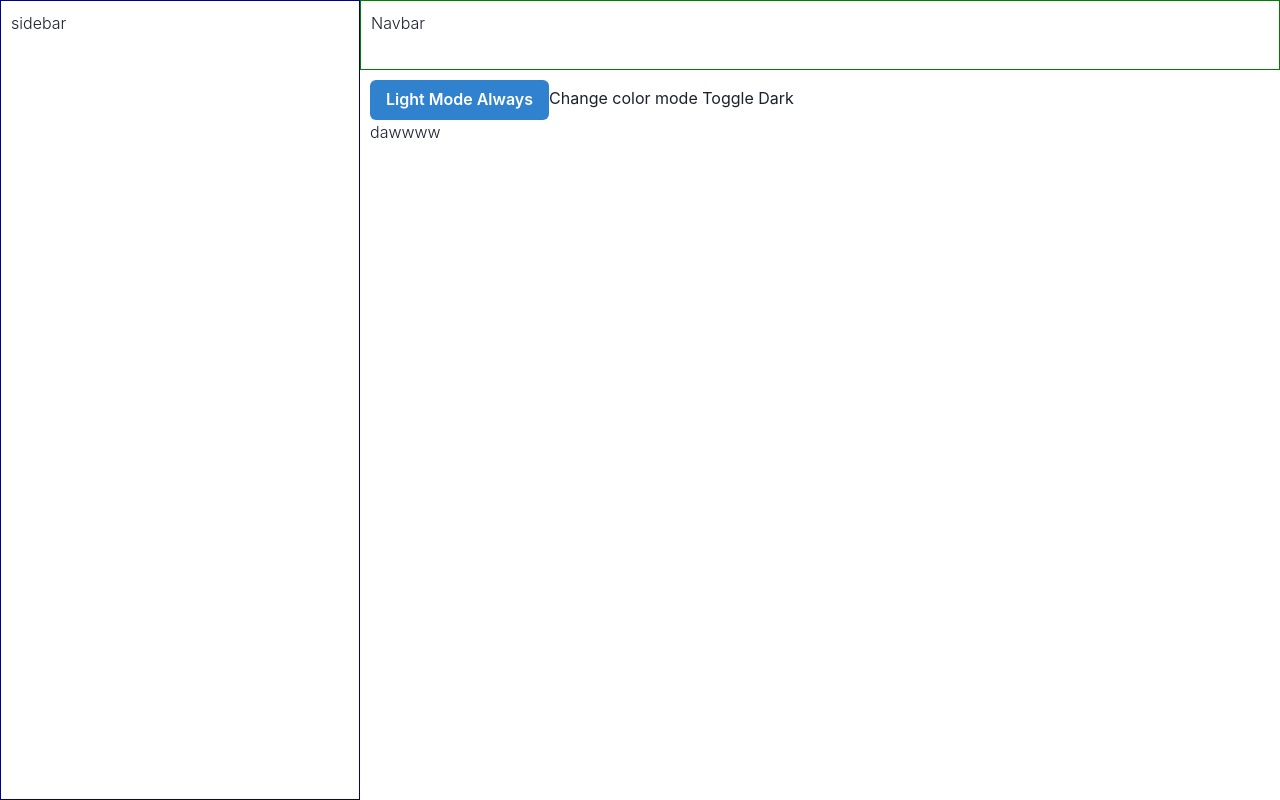
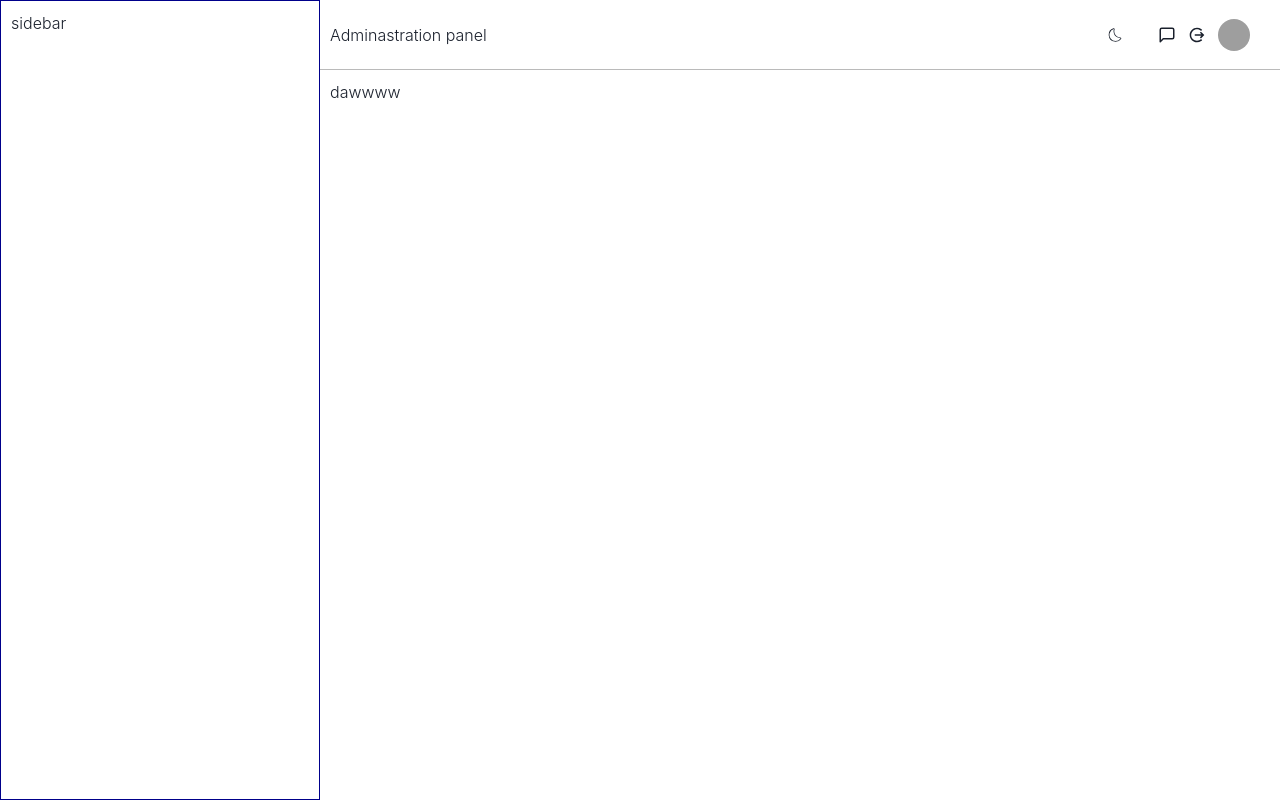
Before and after one commit to Prefect-m/admin-dashboard, a Next.js app: page / in a window 1280 px wide. Built offline with nearby package versions, Linux system fonts and the light colour scheme; grey boxes are pictures that could not be loaded.

Commit message:
change theme button

```diff
--- a/app/components/global/navbar/Navbar.module.scss
+++ b/app/components/global/navbar/Navbar.module.scss
@@ -1,4 +1,16 @@
 .navbar{
+  display: flex;
+  align-items: center;
+  justify-content: space-between;
   grid-area: navbar;
-  border: 1px solid green;
+  padding-right: 30px !important;
+  border-bottom: 1px solid rgba(119, 119, 119, 0.5);
+  .action{
+    display: flex;
+    align-items: center;
+    gap: 12px;
+    li{
+      cursor: pointer;
+    }
+  }
 }
--- a/app/components/global/navbar/Navbar.tsx
+++ b/app/components/global/navbar/Navbar.tsx
@@ -1,6 +1,42 @@
 import { FC } from 'react'
 import styles from './Navbar.module.scss'
+import { IoMdLogOut } from 'react-icons/io'
+import { FiMessageSquare } from 'react-icons/fi'
+import { CiDark, CiLight } from 'react-icons/ci'
+import { Logo } from '@/components'
+import { Avatar, Button, useColorMode } from '@chakra-ui/react'
 
 export const Navbar: FC = () => {
-	return <div className={styles.navbar}>Navbar</div>
+	const { colorMode, toggleColorMode } = useColorMode()
+	return (
+		<div className={styles.navbar}>
+			<div className={styles.logo}>
+				<Logo />
+			</div>
+			<ul className={styles.action}>
+				<li>
+					<Button onClick={toggleColorMode} variant='unstyled'>
+						{colorMode === 'light' ? (
+							<CiDark size={18} />
+						) : (
+							<CiLight size={18} />
+						)}
+					</Button>
+				</li>
+				<li>
+					<FiMessageSquare size={18} />
+				</li>
+				<li>
+					<IoMdLogOut size={18} title='Logout..' />
+				</li>
+				<li>
+					<Avatar
+						size='sm'
+						name='Kent Dodds'
+						src='https://bit.ly/kent-c-dodds'
+					/>
+				</li>
+			</ul>
+		</div>
+	)
 }
--- /dev/null
+++ b/app/components/global/navbar/logo/Logo.tsx
@@ -0,0 +1,11 @@
+import { FC } from 'react'
+import { useColorMode } from '@chakra-ui/react'
+
+export const Logo: FC = () => {
+	const { colorMode } = useColorMode()
+
+	return (
+		// Paste you'r svg code | paths... & Text..
+		<h1>Adminastration panel</h1>
+	)
+}
--- a/app/components/index.tsx
+++ b/app/components/index.tsx
@@ -1,3 +1,4 @@
 export * from './global/navbar/Navbar'
 export * from './global/sidebar/Sidebar'
-export * from './global/meta/meta'
+export * from './global/meta/Meta'
+export * from './global/navbar/logo/Logo'
--- a/app/layout/Layout.module.scss
+++ b/app/layout/Layout.module.scss
@@ -2,7 +2,7 @@
 
   .content{
     display: grid;
-    grid-template-columns: 360px 1fr  1fr;
+    grid-template-columns: 320px 1fr  1fr;
     grid-template-rows: 70px 1fr auto;
     grid-template-areas:
       "sidebar navbar navbar"
--- a/app/pages/home/Home.tsx
+++ b/app/pages/home/Home.tsx
@@ -1,16 +1,9 @@
 import { Layout } from '@/layout/Layout'
 import styles from './Home.module.scss'
-import { useColorMode, Button } from '@chakra-ui/react'
 
 export const Home = () => {
-	const { colorMode, toggleColorMode } = useColorMode()
-
 	return (
 		<Layout title='Home page dashboard'>
-			<Button colorScheme='blue'>Light Mode Always</Button>
-			<button onClick={toggleColorMode}>
-				Change color mode Toggle {colorMode === 'light' ? 'Dark' : 'Light'}
-			</button>
 			<div className={styles.homeSection}>dawwww</div>
 		</Layout>
 	)
--- a/package.json
+++ b/package.json
@@ -16,6 +16,7 @@
     "next": "13.1.1",
     "react": "18.2.0",
     "react-dom": "18.2.0",
+    "react-icons": "^4.7.1",
     "styled-components": "^5.3.6"
   },
   "devDependencies": {
--- a/utils/theme.ts
+++ b/utils/theme.ts
@@ -1,7 +1,7 @@
 import { extendTheme, type ThemeConfig } from '@chakra-ui/react'
 
 const config: ThemeConfig = {
-	initialColorMode: 'light',
+	initialColorMode: 'system',
 	useSystemColorMode: false
 }
 const theme = extendTheme({ config })
```
Also changed, not shown: 1 other file (tests, documents, lock files or other folders).
